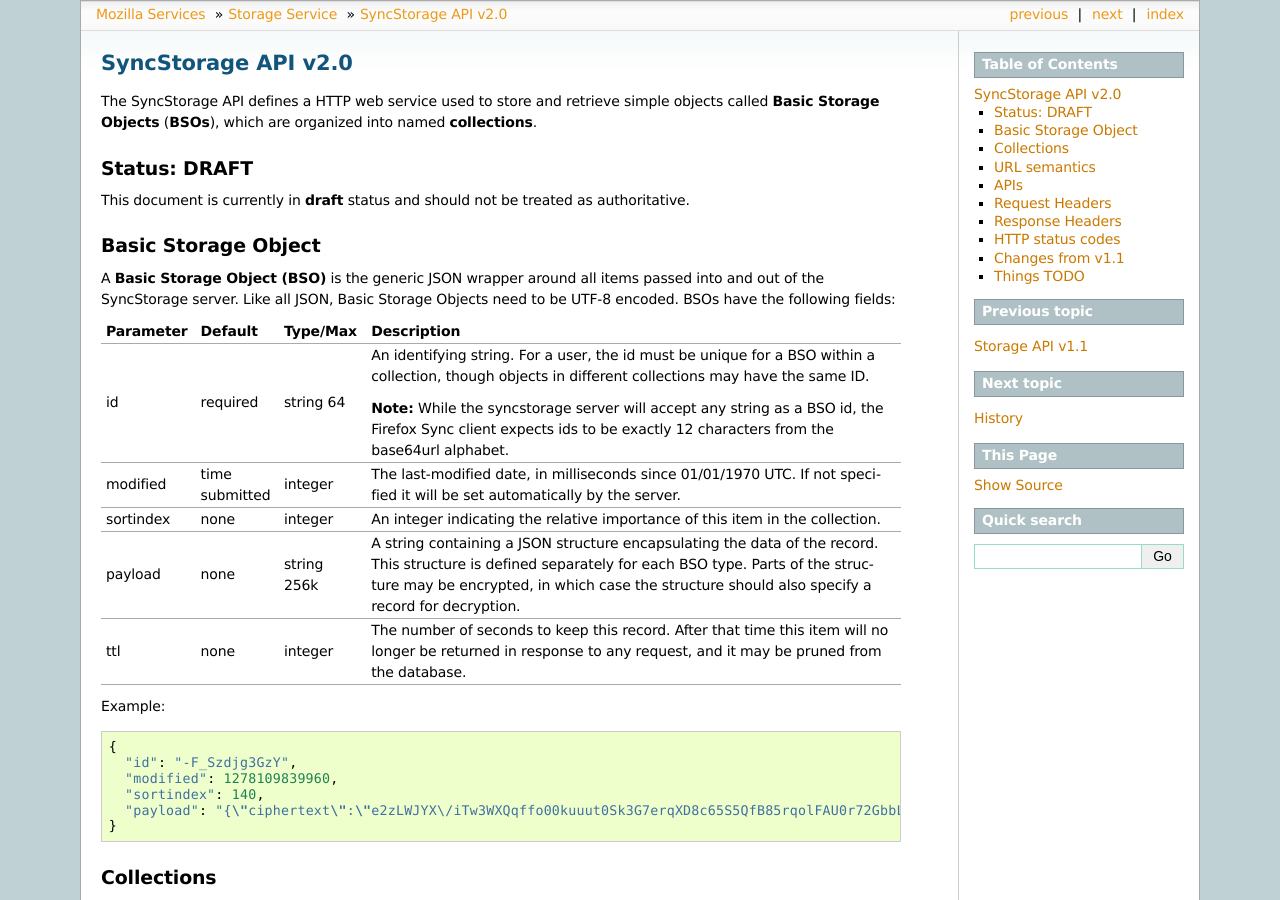
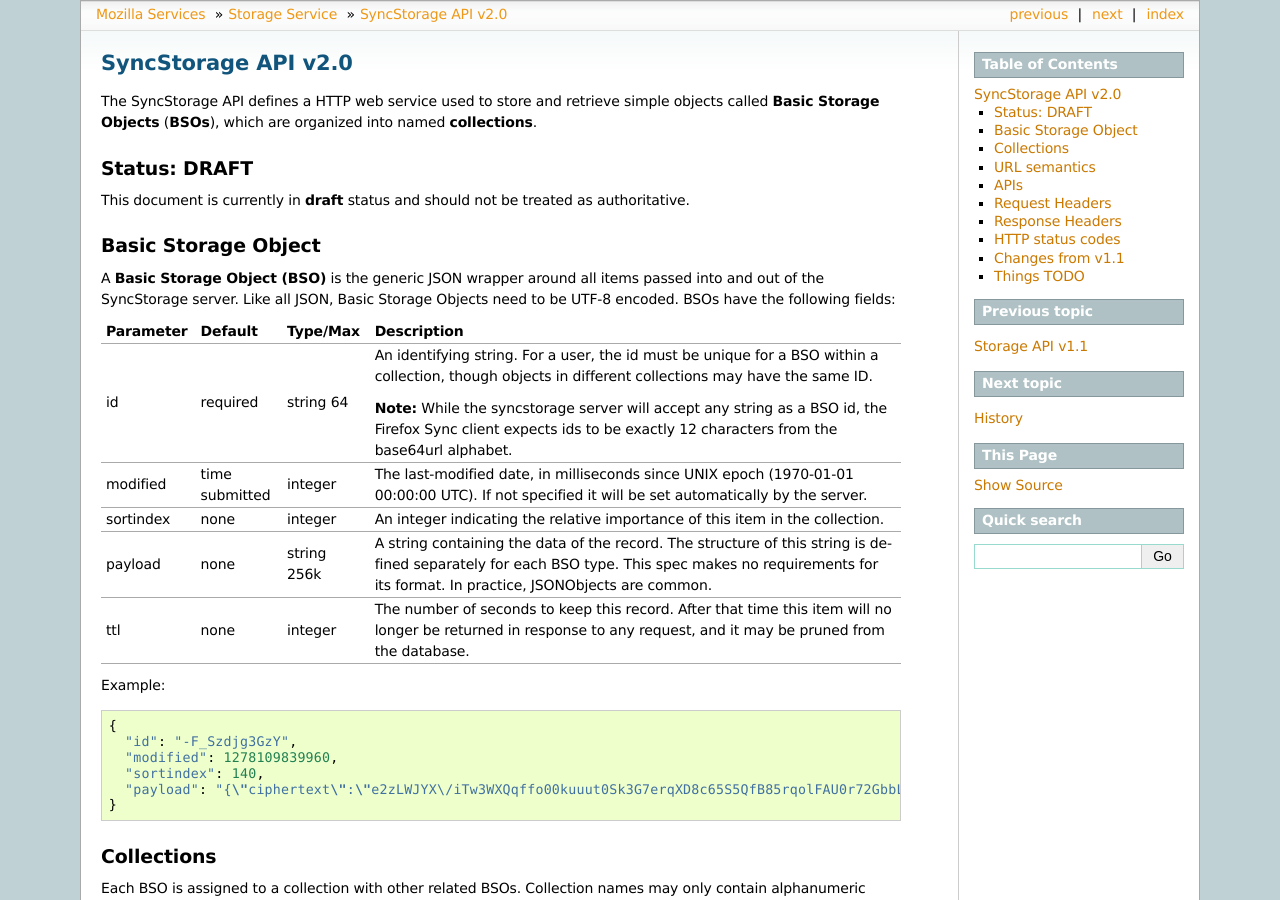
Before and after one commit to mozilla-services/docs, a Sphinx documentation site: the page built from source/storage/apis-2.0.rst, in a window 1280 px wide and 900 px high. Built offline with Sphinx 7.4.7, drawn with Linux system fonts in a browser that asks for light colours.

Commit message:
Updated wording in BSO field definitions; removed trailing whitespace

```diff
--- a/source/storage/apis-2.0.rst
+++ b/source/storage/apis-2.0.rst
@@ -36,17 +36,17 @@
 |               |           |            | as a BSO id, the Firefox Sync client expects ids to be exactly|
 |               |           |            | 12 characters from the base64url alphabet.                    |
 +---------------+-----------+------------+---------------------------------------------------------------+
-| modified      | time      | integer    | The last-modified date, in milliseconds since 01/01/1970 UTC. |
-|               | submitted |            | If not specified it will be set automatically by the server.  |
+| modified      | time      | integer    | The last-modified date, in milliseconds since UNIX epoch      |
+|               | submitted |            | (1970-01-01 00:00:00 UTC). If not specified it will be set    |
+|               |           |            | automatically by the server.                                  |
 +---------------+-----------+------------+---------------------------------------------------------------+
 | sortindex     | none      | integer    | An integer indicating the relative importance of this item in |
 |               |           |            | the collection.                                               |
 +---------------+-----------+------------+---------------------------------------------------------------+
-| payload       | none      | string     | A string containing a JSON structure encapsulating the data   |
-|               |           | 256k       | of the record. This structure is defined separately for each  |
-|               |           |            | BSO type. Parts of the structure may be encrypted, in which   |
-|               |           |            | case the structure should also specify a record for           |
-|               |           |            | decryption.                                                   |
+| payload       | none      | string     | A string containing the data of the record. The structure of  |
+|               |           | 256k       | this string is defined separately for each BSO type. This     |
+|               |           |            | spec makes no requirements for its format. In practice,       |
+|               |           |            | JSONObjects are common.                                       |
 +---------------+-----------+------------+---------------------------------------------------------------+
 | ttl           | none      | integer    | The number of seconds to keep this record. After that time    |
 |               |           |            | this item will no longer be returned in response to any       |
```
